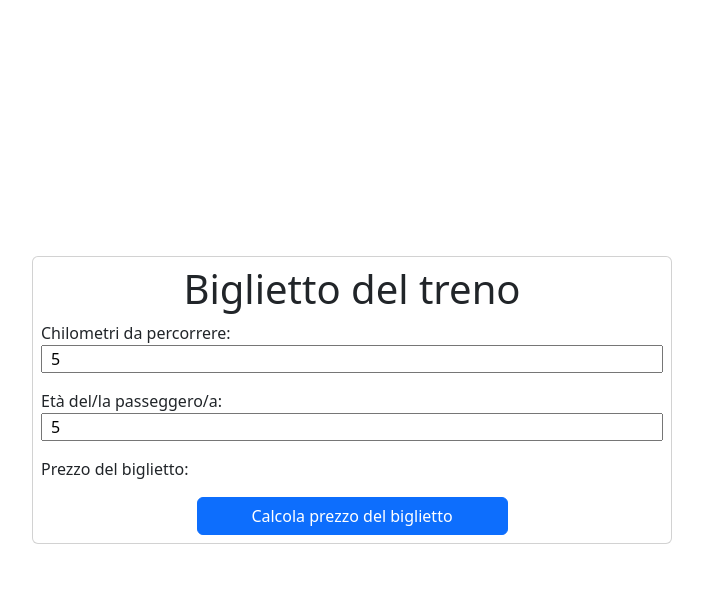
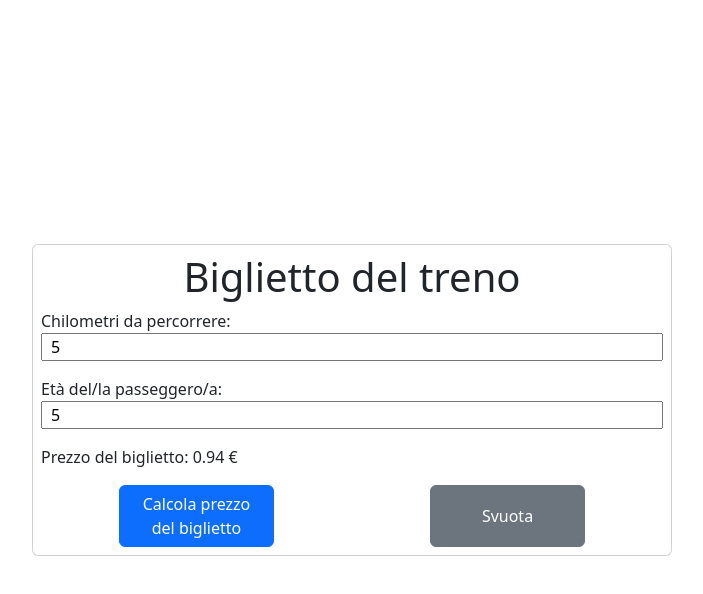
Before and after one commit to manuelcamaioni/js-biglietto-treno-form, a plain HTML site: page index.html in a window 1280 px wide. Both pictures are taken after typing "5", "5" into the empty fields and a click on the button "Calcola prezzo del biglietto". Shown: the whole page, without its empty margins (288-991 px from the left). Drawn offline with nearby package versions, Linux system fonts and the light colour scheme.

Commit message:
added empty string button

```diff
--- a/index.html
+++ b/index.html
@@ -21,9 +21,10 @@
             <input type="number" name="trip-kilometers" id="trip-kilometers" class="mb-3 px-2">
             <label for="passenger-age">Età del/la passeggero/a:</label>
             <input type="number" name="passenger-age" id="passenger-age" class="mb-3 px-2">
-            <p>Prezzo del biglietto: <span></span></p>
-            <div class="text-center">
-                <button type="button" class="btn btn-primary w-50 text-center">Calcola prezzo del biglietto</button>
+            <p>Prezzo del biglietto: </p>
+            <div class="d-flex justify-content-around">
+                <button type="button" class="btn btn-primary w-25 text-center" id="generate-ticket-button">Calcola prezzo del biglietto</button>
+                <button type="button" class="btn btn-secondary w-25 text-center" id="empty-field-button">Svuota</button>
             </div>
     </div>
 
--- a/script.js
+++ b/script.js
@@ -7,18 +7,19 @@
 //!     - va applicato uno sconto del 37.7% per gli over 65
 
 
-const button = document.querySelector('button');
+const generateButton = document.getElementById('generate-ticket-button');
+const emptyButton = document.getElementById('empty-field-button');
 
 // console.log(totalPrice);
-
-button.addEventListener('click', function() {
+const outputTotalPrice = document.querySelector('p');
+generateButton.addEventListener('click', function() {
 
     const quantityKm = parseInt(document.getElementById('trip-kilometers').value);
     const passengerAge = parseInt(document.getElementById('passenger-age').value);
 
     let totalPrice = quantityKm * 0.233;
 
-    let outputTotalPrice = document.querySelector('span');
+
 
 
 
@@ -31,11 +32,16 @@ button.addEventListener('click', function() {
             window.alert('I dati inseriti non sono validi, si prega di riprovare.');
             document.getElementById('trip-kilometers').value = undefined;
             document.getElementById('passenger-age').value = undefined;
-            outputTotalPrice = undefined;
 
-        } else {
-            outputTotalPrice.innerHTML = totalPrice.toFixed(2) + ' ' + '€';
-        }
+        } else{}
+        outputTotalPrice.innerHTML += totalPrice.toFixed(2) + ' ' + '€';
+
+});
 
 
+emptyButton.addEventListener('click', function() {
+
+    document.getElementById('trip-kilometers').value = '';
+    document.getElementById('passenger-age').value = '';
+    outputTotalPrice.innerHTML = 'Prezzo del biglietto: ';
 });
```
